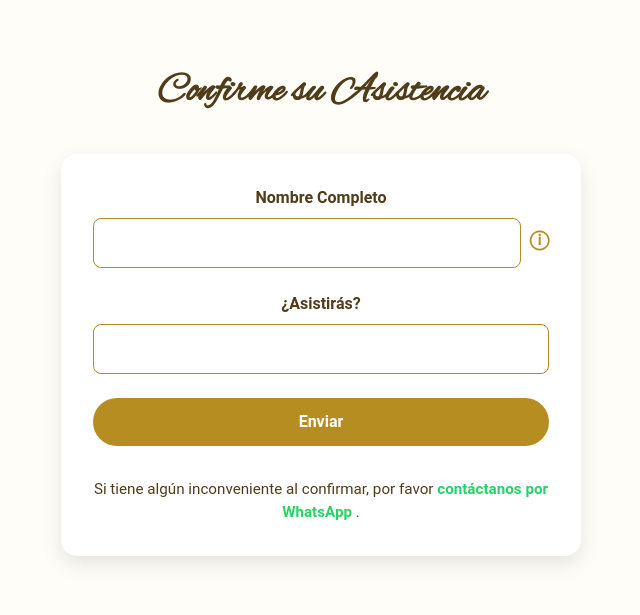
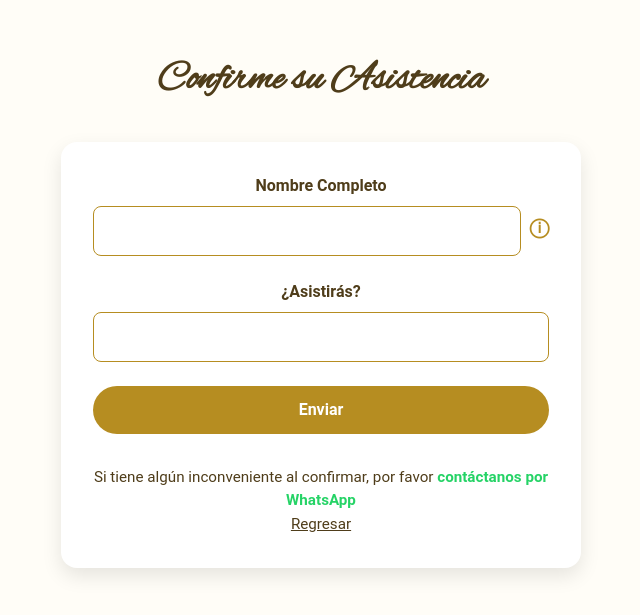
Before and after one commit to Intellbg/wedding, a Vue app: page /rsvp in a window 1280 px wide. Shown: the part 107-722 px from the top of the page, without its empty margins (319-959 px from the left). Built offline with nearby package versions, Linux system fonts and the light colour scheme; a small style sheet from the web is missing.

Commit message:
add return button

```diff
--- a/src/pages/rsvp.vue
+++ b/src/pages/rsvp.vue
@@ -36,8 +36,9 @@
         Si tiene algún inconveniente al confirmar, por favor
         <a href="https://wa.me/593991391910" target="_blank" class="whatsapp-link">
           contáctanos por WhatsApp
-        </a>.
+        </a>
       </p>
+      <a href="/" class="rsvp-note">Regresar</a>
     </div>
   </section>
 </template>
```
